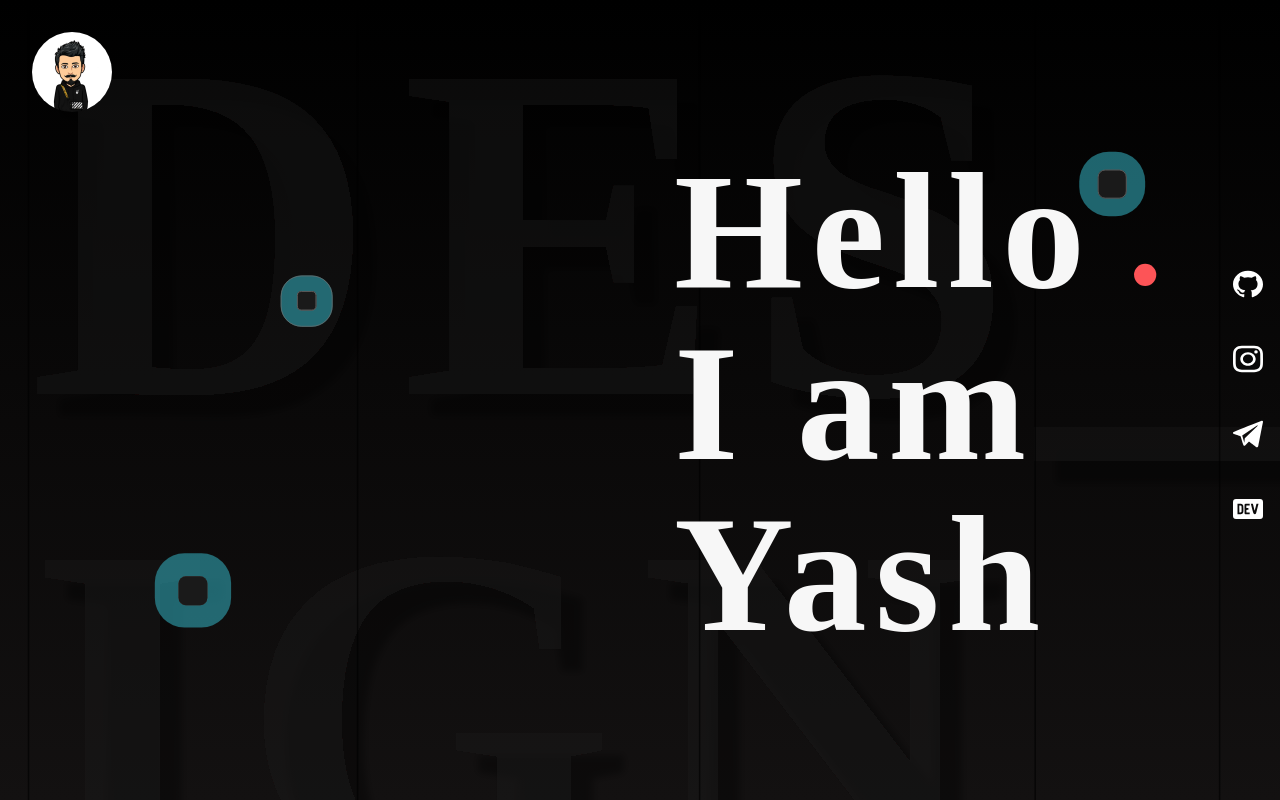
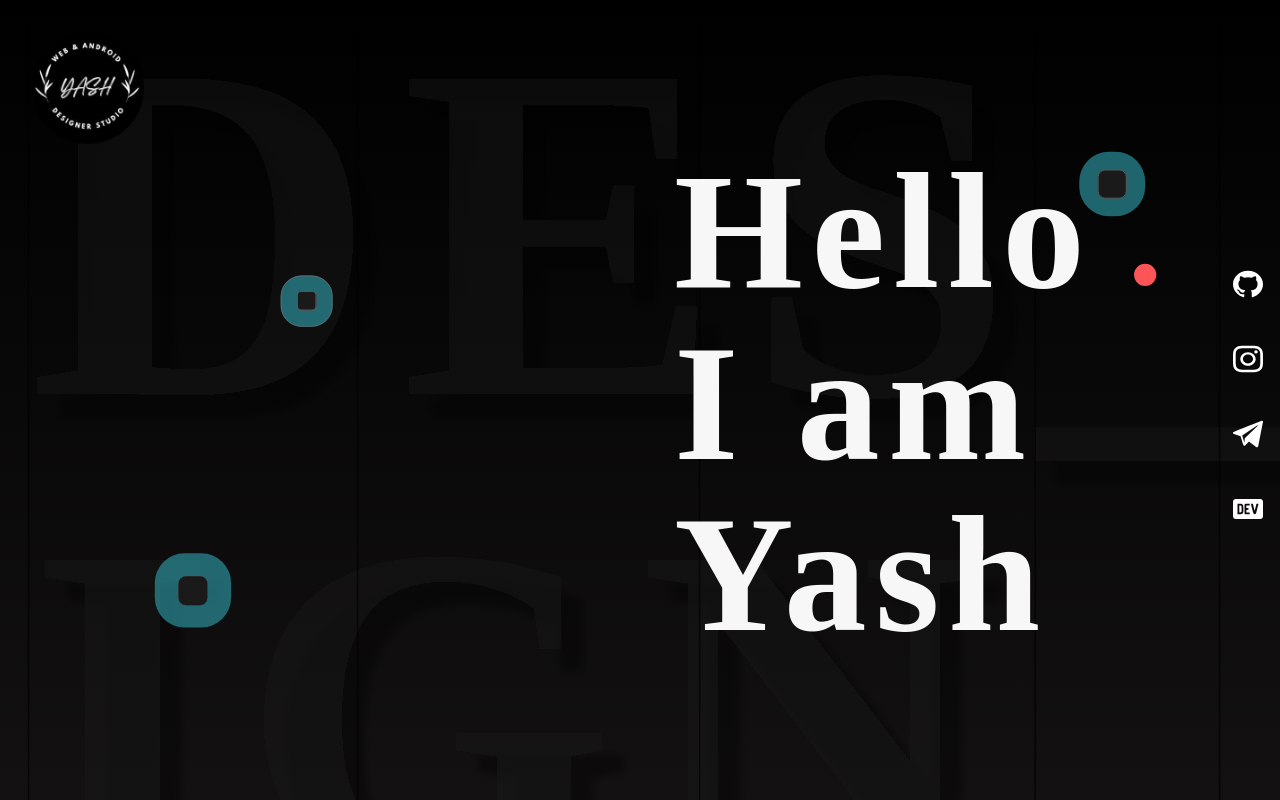
Before and after one commit to yashkolte/yashfolio, a plain HTML site: page index.html in a window 1280 px wide. Drawn offline with Linux system fonts and the light colour scheme.

Commit message:
Logo Update

```diff
--- a/index.html
+++ b/index.html
@@ -15,7 +15,7 @@
 
     <div class="top-navbar">
         <div class="top-nav">
-            <div class="avatar"><img src="./image/Avatar.jpg" alt="Logo"></div>
+            <div class="avatar"><img src="./image/logo2.png" alt="Logo"></div>
             <!-- <h2>
                 <a href="#home">Home</a>
             </h2>
--- a/style.css
+++ b/style.css
@@ -27,8 +27,8 @@
 }
 
 .top-navbar .avatar img {
-  width: 5rem;
-  height: 5rem;
+  width: 7rem;
+  height: 7rem;
   border-radius: 50%;
   margin: 2rem;
 }
```
Also changed, not shown: image/logo.png (added), image/logo2.png (added).
